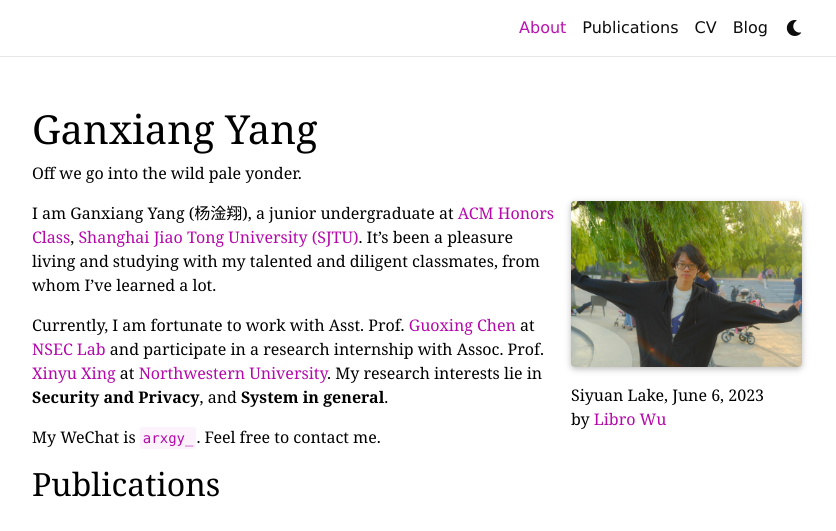
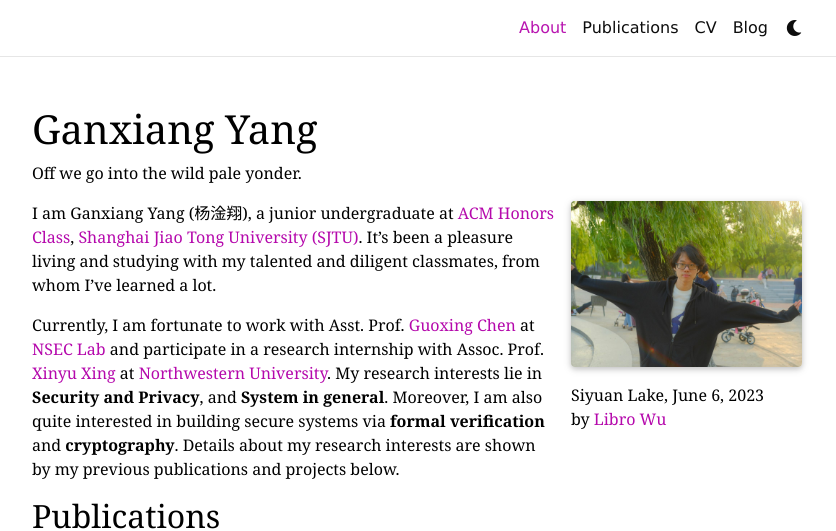
Before and after one commit to arxgy/arxgy.github.io, a Jekyll site: the page built from _pages/about.md, in a window 1280 px wide, cut to the strip 0-531 px from the top of the page. Shown: the whole strip, without its empty margins (223-1059 px from the left). Built offline with Jekyll 4.4.1, drawn with Linux system fonts in a browser that asks for light colours; full-size pictures stand in for the smaller copies a plugin makes; comment, search, counter and statistics services are not loaded; a style sheet for code colours, icons or effects is not loaded.

Commit message:
feat:update

```diff
--- a/_pages/about.md
+++ b/_pages/about.md
@@ -24,6 +24,6 @@ It's been a pleasure living and studying with my talented and diligent classmate
 
 Currently, I am fortunate to work with Asst. Prof. [Guoxing Chen](https://donnod.github.io/) at [NSEC Lab](https://nsec.sjtu.edu.cn/)
 and participate in a research internship with Assoc. Prof. [Xinyu Xing](http://xinyuxing.org/) at [Northwestern University](https://www.mccormick.northwestern.edu/).
-My research interests lie in <span style="font-weight: bold">Security and Privacy</span>, and <span style="font-weight: bold">System in general</span>.
+My research interests lie in <span style="font-weight: bold">Security and Privacy</span>, and <span style="font-weight: bold">System in general</span>. Moreover, I am also quite interested in building secure systems via <span style="font-weight: bold">formal verification</span> and <span style="font-weight: bold">cryptography</span>. Details about my research interests are shown by my previous publications and projects below.
 
-My WeChat is `arxgy_`. Feel free to contact me.
+<!-- My WeChat is `arxgy_`. Feel free to contact me. -->
```
Also changed, not shown: _bibliography/papers.bib (+5 -4 lines), _posts/2023-10-05-Evanston.md (+2 -2 lines), 1 other file.
